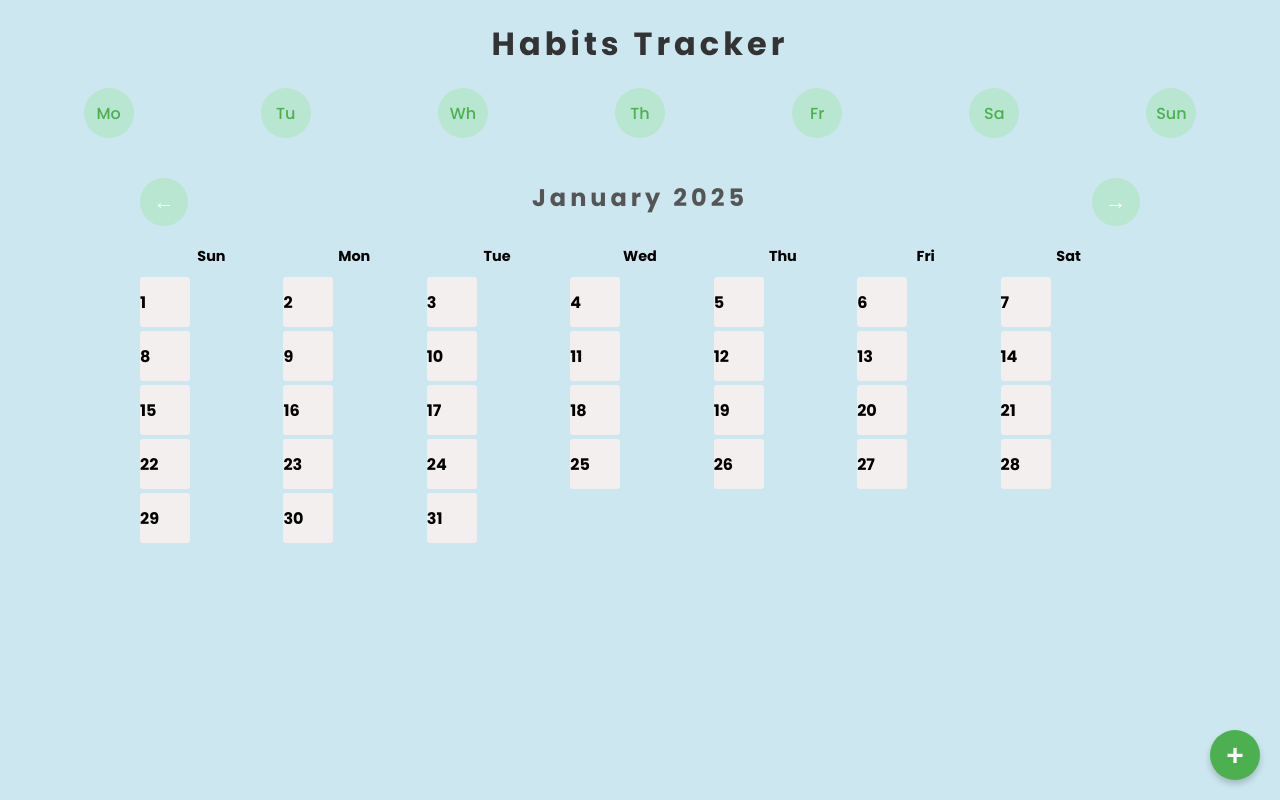
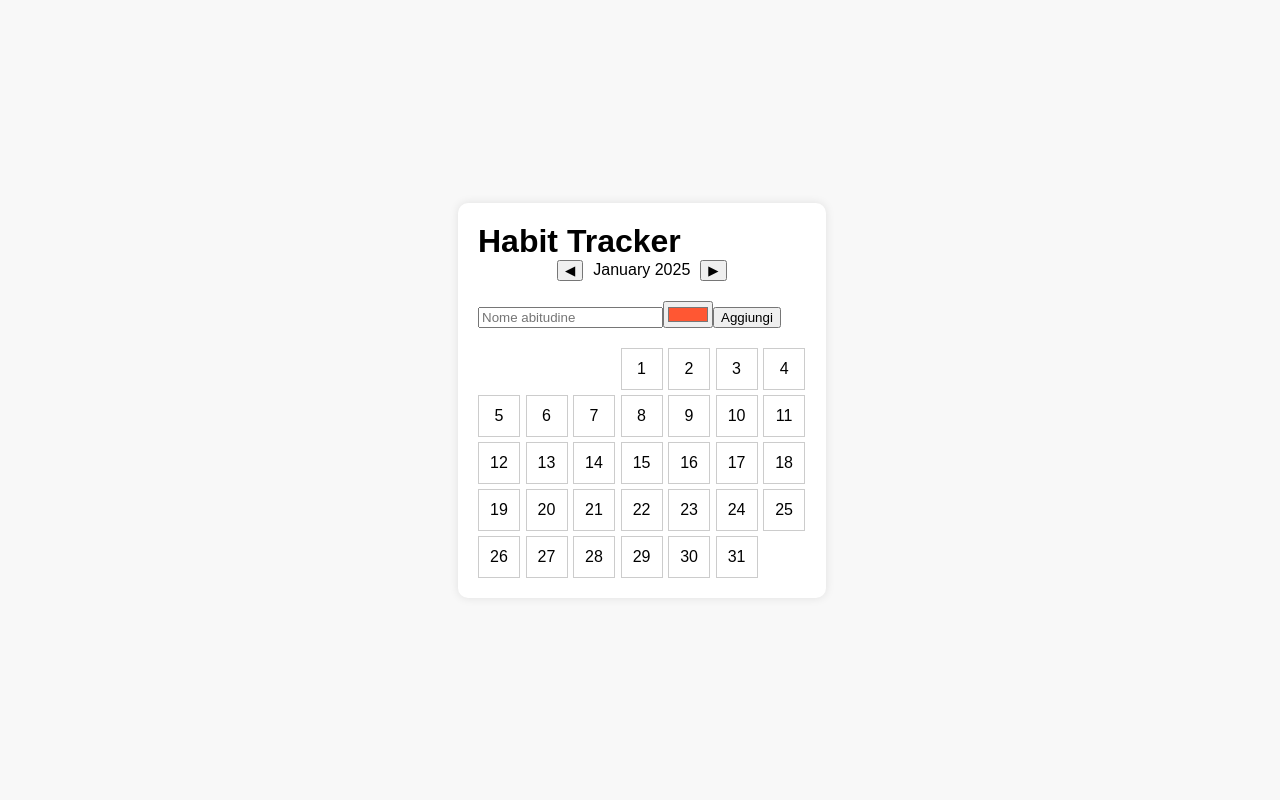
Before and after one commit to Gixyie/habitsapp, a React (Vite) app: page / in a window 1280 px wide. Built offline with nearby package versions, Linux system fonts and the light colour scheme.

Commit message:
habitsappupgrade

```diff
--- a/src/components/app/Calendar.css
+++ b/src/components/app/Calendar.css
@@ -1,90 +1,25 @@
-.calendar {
-    margin: 20px auto;
-    width: 90%;
-    max-width: 1000px;
-    text-align: center;
-  }
-  .navbar {
-    display: flex;
-    justify-content: space-between;
-    align-items: center;
-    margin-bottom: 20px;
-  }
-
-  .navbar h2 {
-    font-size: 1.5rem;
-    margin-bottom: 10px;
-    color: #555;
-    letter-spacing: 4px;
-  }
- .days-of-week{
-    display: grid;
-    grid-template-columns: repeat(7,1fr);
-    margin-bottom: 10px;
- }
- .day-name{
-    font-weight: bold;
-    font-size: 0.9rem;
- }
-  .calendar-grid {
-
-    display: grid;
-    grid-template-columns: repeat(7, 1fr);
-    gap: 4px;
-  }
-
-
-  .day-box {
-
-    display: flex;
-    width: 50px;
-    height: 50px;
-    background-color: #f3efef;
-    border-radius: 3px;
-    cursor: pointer;
-    align-items: center;
-    justify-content: center;
-    transition: background-color 0.3s ease;
-  }
-  button {
-    background-color: var(--light-green);
-    color: white;
-   border: none;
-    padding: 5px 10px;
-    cursor: pointer;
-    font-size: 1.3rem;
-    font-weight: bold;
-    border-radius: 50%;
-    height: 3rem;
-    width: 3rem;
-  }
-
-  button:hover {
-    background-color: var(--dark-green);
-  }
-  .day-box.completed {
-    background-color: #76c7c0; /* Colore verde per progresso completato */
-  }
-
-  .day-box.completed {
-    background-color: #c8e6c9; /* Verde chiaro */
-    border: 2px solid #4caf50;
-  }
-  .habit-details {
-    display: flex;
-    flex-direction: column;  /* Imposta la disposizione in colonna */
-  align-items: flex-start; /* Allinea gli elementi a sinistra */
-  padding: 0;
-  margin: 0;
-  text-align: center;  /* Allinea il testo al centro */
-  width: 100%;  /* Assicura che occupi tutta la larghezza disponibile */
+.calendar-grid {
+  display: grid;
+  grid-template-columns: repeat(7, 1fr);
+  gap: 5px;
+  margin-top: 20px;
 }
 
-  .habit-name {
-    font-size: 0.6rem;  /* Aumenta la dimensione del testo per visibilità */
-    color: #555;
-    list-style: none;  /* Rimuove i puntini */
-    margin: 0.3px 0;  /* Aggiunge un po' di margine tra gli elementi */
-    text-align: center; /* Centra il testo */
-    width: 100%;  /* Occupare tutta la larghezza del contenitore */
-  }
+.calendar-day {
+  width: 40px;
+  height: 40px;
+  display: flex;
+  justify-content: center;
+  align-items: center;
+  border: 1px solid #ccc;
+  cursor: pointer;
+  transition: 0.3s;
+}
+
+.calendar-day:hover {
+  transform: scale(1.1);
+}
+
+.empty {
+  visibility: hidden;
+}
--- a/src/components/app/Calendar.jsx
+++ b/src/components/app/Calendar.jsx
@@ -1,115 +1,35 @@
-import React, { useState, useEffect } from 'react';
-import './Calendar.css';
+import React from "react";
+import "./Calendar.css";
 
-const Calendar = ({ selectedHabit, habits, calendarActivities, setCalendarActivities }) => {
-  // Stati per mese e anno
-  const [currentMonth, setCurrentMonth] = useState(new Date().getMonth());
-  const [currentYear, setCurrentYear] = useState(new Date().getFullYear());
+const Calendar = ({ month, year, activities, assignHabitToDay, habits }) => {
+  const daysInMonth = new Date(year, month + 1, 0).getDate();
+  const startDay = new Date(year, month, 1).getDay();
+  const calendarDays = [];
 
-  // Calcola il numero di giorni nel mese corrente
-  const daysInMonth = new Date(currentYear, currentMonth + 1, 0).getDate();
+  for (let i = 0; i < startDay; i++) {
+    calendarDays.push(<div key={`empty-${i}`} className="calendar-day empty"></div>);
+  }
 
-  // Array dinamico per i giorni del mese
-  const daysArray = Array.from({ length: daysInMonth }, (_, i) => i + 1);
+  for (let day = 1; day <= daysInMonth; day++) {
+    const dateKey = `${day}`;
+    const dayHabits = activities[dateKey] || [];
+    const habitColors = dayHabits.map(
+      (habitName) => habits.find((h) => h.name === habitName)?.color || "#ccc"
+    );
 
-  // Funzione per aggiungere un'attività a un giorno specifico
-  const toggleDay = (day) => {
-    if (!selectedHabit) {
-      alert('Seleziona un’attività prima di aggiungerla al calendario!');
-      return;
-    }
+    calendarDays.push(
+      <div
+        key={day}
+        className="calendar-day"
+        onClick={() => assignHabitToDay(dateKey)}
+        style={{ background: habitColors.length ? `linear-gradient(45deg, ${habitColors.join(", ")})` : "white" }}
+      >
+        {day}
+      </div>
+    );
+  }
 
-    const key = `${currentYear}-${currentMonth}`;
-    const newActivities = { ...calendarActivities };
-
-    // Inizializza il mese e il giorno, se non esistono
-    newActivities[key] = newActivities[key] || {};
-    newActivities[key][day] = newActivities[key][day] || [];
-
-    // Aggiungi o rimuovi l'attività selezionata
-    if (newActivities[key][day].includes(selectedHabit)) {
-      newActivities[key][day] = newActivities[key][day].filter((habit) => habit !== selectedHabit);
-    } else {
-      newActivities[key][day].push(selectedHabit);
-    }
-
-    setCalendarActivities(newActivities);
-  };
-
-  // Funzioni per navigare tra i mesi
-  const goToPreviousMonth = () => {
-    setCurrentMonth((prev) => (prev === 0 ? 11 : prev - 1));
-    if (currentMonth === 0) setCurrentYear((prev) => prev - 1);
-  };
-
-  const goToNextMonth = () => {
-    setCurrentMonth((prev) => (prev === 11 ? 0 : prev + 1));
-    if (currentMonth === 11) setCurrentYear((prev) => prev + 1);
-  };
-
-  // Giorni della settimana
-  const daysOfWeek = ['Sun', 'Mon', 'Tue', 'Wed', 'Thu', 'Fri', 'Sat'];
-
-
-   // Evidenzia la casella se ci sono attività
-   const dayClasses = (day) => {
-    const key = `${currentYear}-${currentMonth}`;
-    const dayActivities = calendarActivities[key]?.[day] || [];
-    return dayActivities.length > 0 ? 'day-box completed' : 'day-box';
-  };
-
-  return (
-    <div className="calendar">
-      <div className="navbar">
-        {/* Navigazione tra mesi */}
-        <button onClick={goToPreviousMonth}>←</button>
-        <h2>
-          {new Date(currentYear, currentMonth).toLocaleString('default', { month: 'long' })}{' '}
-          {currentYear}
-        </h2>
-        <button onClick={goToNextMonth}>→</button>
-      </div>
-
-      {/* Giorni della settimana */}
-      <div className="days-of-week">
-        {daysOfWeek.map((day, index) => (
-          <div key={index} className="day-name">
-            {day}
-          </div>
-        ))}
-      </div>
-
-      {/* Griglia del calendario */}
-      <div className="calendar-grid">
-        {daysArray.map((day) => {
-          const key = `${currentYear}-${currentMonth}`;
-          const dayActivities = calendarActivities[key]?.[day] || [];
-
-          return (
-            <div
-              key={day}
-              className={`day-box ${dayActivities.length > 0 ? 'completed' : ''}`}
-              onClick={() => toggleDay(day)}
-            >
-              <strong>{day}</strong>
-              <ul className = 'habit-details'>
-                {dayActivities.map((habitId) => {
-                  const habit = habits.find((h) => h.id === habitId);
-                  return (
-                    <li key={habitId} className="habit-name">
-                      {habit?.name || 'Attività sconosciuta'}
-                    </li>
-
-                  );
-                })}
-              </ul>
-            </div>
-
-          );
-        })}
-      </div>
-    </div>
-  );
+  return <div className="calendar-grid">{calendarDays}</div>;
 };
 
 export default Calendar;
--- a/src/components/app/HabitsApp.css
+++ b/src/components/app/HabitsApp.css
@@ -1,240 +1,61 @@
-:root {
-    --light-green: #b8e6d1;
-    --light-blue: #cce7f0;
-    --dark-green:  #4caf50;
-    --text-color: #333;
-  }
-
-  body {
-    margin: 0;
-    font-family: 'poppins', serif;
-    background-color: var(--light-blue);
-    color: var(var(--text-color));
-  }
-  .container{
-    display: flex;
-    justify-content: center;
-    align-items: center;
-    flex-direction: column;
-    padding: 20px;
-  }
-.container h1{
-    color: #333;
-    letter-spacing: 4px;
-}
-  .week-calendar {
-    display: flex;
-    justify-content: space-around;
-    width: 100%;
-    margin-bottom: 20px;
-    margin-top: 20px;
-  }
-
-  .day-circle{
-    width: 50px;
-    height: 50px;
-    display: flex;
-    justify-content: center;
-    align-items: center;
-    background-color: var(--light-green);
-    border-radius: 50%;
-    font-weight: 500;
-    color: var(--dark-green);
-    cursor: pointer;
-  }
-  .day-circle:hover{
-    background-color: var(--dark-green);
-    color: white;
-  }
-  .habit-list{
-
-    width: 100%;
-  }
-
-  .habit-item{
-    display: flex;
-    align-items: center;
-    background-color: var(--light-green);
-    margin: 10px 0;
-    padding: 15px;
-    border-radius: 10%;
-    box-shadow: 0 4px 6px rgba(0,0,0,0.1);
-    cursor: pointer;
-    margin-bottom: 20px;
-  }
-  .habit-details h2{
-    color: white;
-    margin: 0;
-    font-size: 1.2rem;
-  }
-  .habit-details p{
-    margin: 5px 0 0;
-    font-size: 18px;
-    font-weight: 500;
-    color: #555;
-  }
-  .habit-icon{
-    font-size: 20px;
-    padding: 8px 10px;
-  }
-  .add-habit-button{
-    position: fixed;
-    bottom: 20px;
-    right: 20px;
-    width: 50px;
-    height: 50px;
-    background-color: var(--dark-green);
-    color: white;
-    font-size: 30px;
-    box-shadow: 0 4px 6px rgba(0, 0, 0, 0.2);
-    border-radius: 50%;
-    border: none;
-    cursor: pointer;
-
-  }
-  .add-habit-button:hover{
-    background-color: #388e3c;
-  }
-
-
-  .modal {
-    position: fixed;
-    top: 0;
-    left: 0;
-    width: 100%;
-    height: 100%;
-    background: rgba(0, 0, 0, 0.5);
-    display: flex;
-    justify-content: center;
-    align-items: center;
-    z-index: 1000;
-    box-sizing: border-box;
-  }
-
-  .modal-content {
-
-    background:var(--light-green);
-    color: #555;
-    padding: 20px;
-    border-radius: 8px;
-    width: 40%;
-    box-shadow: 0 4px 8px rgba(0, 0, 0, 0.2);
-    z-index: 1001;
-  }
-
-
-  .modal-content h2 {
-    margin: auto;
-   font-size: 1.3rem;
-   display: flex;
-    justify-content: center;
-    align-items: center;
-    font-weight: 500;
-    padding: 20px;
-    color: white;
-  }
-  .modal label{
-    display: flex;
-    flex-direction: column;
-    align-items:flex-start;
-margin-top: 20px;
-  margin-bottom: 20px;
-  font-size: 1rem;
-  color: white;
-  }
-
-  .modal-content input {
-    width: 100%; /* L'input occupa tutta la larghezza disponibile */
-    padding: 10px; /* Spaziatura interna per migliorare la leggibilità */
-    font-size: 16px; /* Dimensione del testo */
-    border: 1px solid #ccc; /* Bordo sottile */
-    border-radius: 5px; /* Angoli arrotondati */
-    margin-top: 5px; /* Spazio tra il testo del label e l'input */
-    box-sizing: border-box; /* Evita overflow quando si aggiungono padding o bordi */
-  }
-
-  .modal-content input:focus{
-   outline: none;
-
-  }
-
-  .modal-buttons {
-
-    display: flex; /* Usa flexbox per gestire i bottoni */
-    justify-content: space-between; /* Distribuisce i bottoni in modo uniforme */
-    align-items: center; /* Allinea verticalmente */
-    gap: 10px; /* Spazio tra i bottoni */
-    margin-top: 20px; /* Spaziatura dal resto della modale */
-  }
-  .modal-buttons button{
-    flex: 1;
-    font-size: 1rem; /* Dimensione del testo */
-    font-weight: 400; /* Grassetto */
-    color: #fff; /* Testo bianco */
-    background: var(--dark-green); /* Colore di base blu */
-    border: none; /* Rimuove il bordo */
-    border-radius: 5px; /* Angoli arrotondati */
-    padding: 8px; /* Spaziatura interna */
-    cursor: pointer; /* Cambia il cursore a mano */
-    transition: transform 0.2s ease, background 0.2s ease; /* Transizioni morbide */
-  }
-
-/* Stile specifico per i bottoni "Aggiungi" e "Annulla" */
-.modal-add-button:hover {
-  background-color: rgb(11, 193, 11); /* Verde per "Aggiungi" */
+body {
+  font-family: Arial, sans-serif;
+  background-color: #f8f8f8;
+  display: flex;
+  justify-content: center;
+  align-items: center;
+  height: 100vh;
+  margin: 0;
 }
 
-.modal-cancel-button:hover {
-  background-color: #dc3545; /* Rosso per "Annulla" */
+.container {
+  background: white;
+  padding: 20px;
+  border-radius: 10px;
+  box-shadow: 0 0 10px rgba(0, 0, 0, 0.1);
+  width: 90%;
+  max-width: 800px;
 }
 
-/* Effetto al passaggio del mouse */
-.modal-buttons button:hover {
-
-  transform: scale(1.05); /* Ingrandisce leggermente */
+.month-nav {
+  display: flex;
+  justify-content: center;
+  align-items: center;
+  gap: 10px;
+  margin-bottom: 20px;
 }
 
-/* Effetto al click */
-.modal-buttons button:active {
-  transform: scale(0.95); /* Rimpicciolisce leggermente */
+.habit-list {
+  display: flex;
+  flex-direction: column;
+  gap: 10px;
 }
 
-/* Adatta il contenuto della modale su schermi piccoli */
-@media (max-width: 480px) {
-  .modal {
-    width: 100%;
-    padding: 15px; /* Riduce il padding */
-  }
-.modal label{
-  width: 100%;
-}
-  .modal-content input{
-    width: 100%;
-    justify-content: center;
-  }
-
-
-  .modal-buttons button {
-    font-size: 14px; /* Riduce la dimensione del testo */
-    padding: 8px; /* Riduce lo spazio interno */
-  }
+.habit-item {
+  display: flex;
+  align-items: center;
+  padding: 10px;
+  border: 2px solid transparent;
+  border-radius: 5px;
+  cursor: pointer;
 }
 
-.habit-item.selected {
-  border: 2px solid #4caf50; /* Verde evidenziato */
-  background-color: #e8f5e9; /* Colore pastello */
+.habit-color {
+  width: 15px;
+  height: 15px;
+  border-radius: 50%;
+  margin-right: 10px;
 }
 
-.delete-habit-button {
-
-  background-color: transparent;
+.add-habit-button {
+  display: block;
+  margin: 20px auto;
+  width: 40px;
+  height: 40px;
+  font-size: 24px;
+  background: #4CAF50;
+  color: white;
   border: none;
-  color: red;
+  border-radius: 50%;
   cursor: pointer;
-  font-size: 16px;
-  margin-left: auto;
 }
-
-.delete-habit-button:hover {
-  color: darkred;
-}
--- a/src/components/app/HabitsApp.jsx
+++ b/src/components/app/HabitsApp.jsx
@@ -1,154 +1,121 @@
-import React, {useState, useEffect} from 'react'
-import './HabitsApp.css'
+import React, { useState, useEffect } from "react";
 import Calendar from "./Calendar";
-
-
-
+import "./HabitsApp.css";
 
 const HabitsApp = () => {
- // Stato per la lista delle abitudini
+  const [habits, setHabits] = useState([]);
+  const [selectedHabit, setSelectedHabit] = useState(null);
+  const [currentMonth, setCurrentMonth] = useState(new Date().getMonth());
+  const [currentYear, setCurrentYear] = useState(new Date().getFullYear());
+  const [calendarActivities, setCalendarActivities] = useState({});
+  const [newHabitName, setNewHabitName] = useState("");  // Stato per il nome della nuova abitudine
+  const [newHabitColor, setNewHabitColor] = useState("#FF5733"); // Stato per il colore della nuova abitudine
 
-    const [habits, setHabits] = useState(() => {
-        // Recupera i dati dal localStorage all'avvio
-        const savedHabits = localStorage.getItem('habits');
-        return savedHabits ? JSON.parse(savedHabits) : [];
-      });
+  // Funzione per generare un colore casuale
+  const getRandomColor = () => {
+    const colors = ["#FF5733", "#33FF57", "#3357FF", "#FF33A8", "#F3FF33"];
+    return colors[Math.floor(Math.random() * colors.length)];
+  };
 
-        // Stato per la mappatura delle attività al calendario
-  const [calendarActivities, setCalendarActivities] = useState({});
+  useEffect(() => {
+    const savedData = JSON.parse(localStorage.getItem("habitData")) || {};
+    setCalendarActivities(savedData);
+  }, []);
 
-  // Stato per l'abitudine selezionata
-  const [selectedHabit, setSelectedHabit] = useState(null);
+  useEffect(() => {
+    localStorage.setItem("habitData", JSON.stringify(calendarActivities));
+  }, [calendarActivities]);
 
-    const [isModalOpen, setIsModalOpen] = useState(false);
-    const [newHabit, setNewHabit] = useState({ name: '', progress: '', icon: '' });
+  const addHabit = () => {
+    if (newHabitName) {
+      setHabits([...habits, { name: newHabitName, color: newHabitColor || getRandomColor() }]);
+      setNewHabitName("");
+      setNewHabitColor("#FF5733"); // Reset del colore
+    }
+  };
 
-    const openModal = () => setIsModalOpen(true);
-    const closeModal = () => {
-      setIsModalOpen(false);
-      setNewHabit({ name: '', icon: '' }); // Resetta il form
-    };
+  const selectHabit = (habit) => {
+    setSelectedHabit(habit);
+  };
 
-    const handleInputChange = (e) => {
-      const { name, value } = e.target;
-      setNewHabit((prevHabit) => ({
-        ...prevHabit,
-        [name]: value ,
-    }));
-    };
+  const assignHabitToDay = (date) => {
+    if (!selectedHabit) {
+      alert("Seleziona un'abitudine prima di assegnarla!");
+      return;
+    }
+    const key = `${currentYear}-${currentMonth}`;
+    setCalendarActivities((prev) => {
+      const updated = { ...prev };
+      if (!updated[key]) updated[key] = {};
+      if (!updated[key][date]) updated[key][date] = [];
+      if (!updated[key][date].includes(selectedHabit.name))
+        updated[key][date].push(selectedHabit.name);
+      return updated;
+    });
+  };
 
-
- // Funzione per aggiungere una nuova abitudine
- const addHabit = () => {
-    if (!newHabit.name) {
-        alert('Per favore, compila tutti i campi!');
-        return;
-      }
-      const updatedHabits = [...habits, { id: habits.length + 1, ...newHabit }];
-      setHabits(updatedHabits);
-      localStorage.setItem('habits', JSON.stringify(updatedHabits)); // Salva nel localStorage
-      closeModal();
-    };
-
-    const deleteHabit = (habitId) => {
-      // Rimuovi l'attività dall'elenco
-      const updatedHabits = habits.filter((habit) => habit.id !== habitId);
-      setHabits(updatedHabits);
-      localStorage.setItem('habits', JSON.stringify(updatedHabits));
-
-      // Rimuovi l'attività anche dal calendario
-      const updatedCalendarActivities = { ...calendarActivities };
-      Object.keys(updatedCalendarActivities).forEach((month) => {
-        Object.keys(updatedCalendarActivities[month]).forEach((day) => {
-          updatedCalendarActivities[month][day] = updatedCalendarActivities[month][day].filter(
-            (id) => id !== habitId
-          );
-
-          // Se il giorno non ha più attività, lo rimuoviamo
-          if (updatedCalendarActivities[month][day].length === 0) {
-            delete updatedCalendarActivities[month][day];
-          }
-        });
-
-        // Se il mese non ha più giorni, lo rimuoviamo
-        if (Object.keys(updatedCalendarActivities[month]).length === 0) {
-          delete updatedCalendarActivities[month];
-        }
-      });
-
-      setCalendarActivities(updatedCalendarActivities);
-    };
-
-    useEffect(() => {
-        // Sincronizza il localStorage ogni volta che cambia la lista delle abitudini
-        localStorage.setItem('habits', JSON.stringify(habits));
-      }, [habits]);
-
+  const changeMonth = (offset) => {
+    let newMonth = currentMonth + offset;
+    let newYear = currentYear;
+    if (newMonth < 0) {
+      newMonth = 11;
+      newYear--;
+    } else if (newMonth > 11) {
+      newMonth = 0;
+      newYear++;
+    }
+    setCurrentMonth(newMonth);
+    setCurrentYear(newYear);
+  };
 
   return (
-    <div className= 'container'>
-        <h1>Habits Tracker</h1>
-    <div className= 'week-calendar'>
-        {['Mo', 'Tu', 'Wh', 'Th', 'Fr', 'Sa', 'Sun'].map((day, index) => (
-            <div key={index} className="day-circle">
-                {day}
-            </div>
-        ))}
-    </div>
-    <div className="habit-list">
-        {habits.map((habit) => (
+    <div className="container">
+      <h1>Habit Tracker</h1>
+
+      {/* Navigazione per cambiare mese */}
+      <div className="month-nav">
+        <button onClick={() => changeMonth(-1)}>◀</button>
+        <span>{new Date(currentYear, currentMonth).toLocaleString("default", { month: "long", year: "numeric" })}</span>
+        <button onClick={() => changeMonth(1)}>▶</button>
+      </div>
+
+      {/* Aggiunta di una nuova abitudine */}
+      <div className="add-habit-container">
+        <input
+          type="text"
+          placeholder="Nome abitudine"
+          value={newHabitName}
+          onChange={(e) => setNewHabitName(e.target.value)}
+        />
+        <input
+          type="color"
+          value={newHabitColor}
+          onChange={(e) => setNewHabitColor(e.target.value)}
+        />
+        <button onClick={addHabit}>Aggiungi</button>
+      </div>
+
+      {/* Lista delle abitudini */}
+      <div className="habit-list">
+        {habits.map((habit, index) => (
           <div
-            key={habit.id}
-            className={`habit-item ${selectedHabit === habit.id ? 'selected' : ''}`}
-            onClick={() => setSelectedHabit(habit.id)} // Seleziona l'attività
+            key={index}
+            className="habit-item"
+            style={{ backgroundColor: habit.color }}
+            onClick={() => selectHabit(habit)}
           >
-            <div className="habit-icon">{habit.icon}</div>
-            <div className="habit-details">
-              <h2>{habit.name}</h2>
-              <p>{habit.progress}</p>
-            </div>
-            <button
-              className="delete-habit-button"
-              onClick={(e) => {
-                e.stopPropagation(); // Evita di selezionare l'attività durante l'eliminazione
-                deleteHabit(habit.id);
-              }}
-            >
-              ❌
-            </button>
+            {habit.name}
           </div>
         ))}
       </div>
-      <button className="add-habit-button" onClick={openModal}>+</button>
 
-
-      {/* Modale */}
-      {isModalOpen && (
-        <div className="modal">
-          <div className="modal-content">
-            <h2>Aggiungi una nuova abitudine</h2>
-            <label>
-              Nome:
-              <input
-                type="text"
-                name="name"
-                value={newHabit.name}
-                onChange={handleInputChange}
-              />
-            </label>
-
-            <div className="modal-buttons">
-              <button className="modal-add-button" onClick={addHabit}>Aggiungi</button>
-              <button className="modal-cancel-button" onClick={closeModal}>Annulla</button>
-            </div>
-          </div>
-        </div>
-    )}
-     <Calendar
-        selectedHabit={selectedHabit} // Passa l'attività selezionata
+      {/* Calendario */}
+      <Calendar
+        month={currentMonth}
+        year={currentYear}
+        activities={calendarActivities[`${currentYear}-${currentMonth}`] || {}}
+        assignHabitToDay={assignHabitToDay}
         habits={habits}
-        calendarActivities={calendarActivities}
-        setCalendarActivities={setCalendarActivities}
       />
     </div>
   );
```
